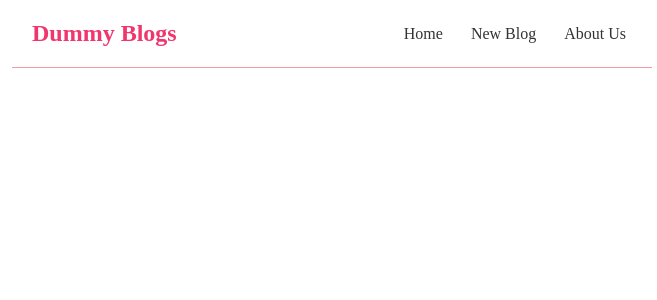
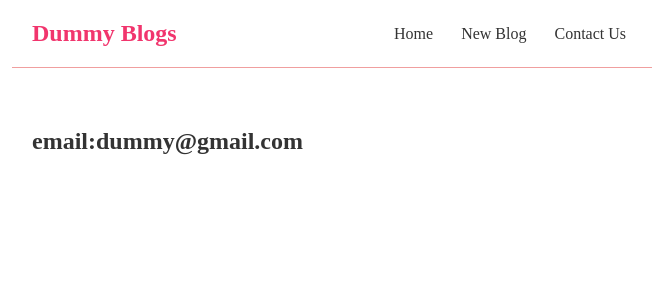
Before and after one commit to AbidRehman994/Blog-App, a React (Vite) app in the folder my-react-app/: page /Contact in a window 1280 px wide. Shown: the top 300 px of the page, without its empty margins (308-965 px from the left). Built offline with nearby package versions, Linux system fonts and the light colour scheme.

Commit message:
add: about.jsx

```diff
--- a/my-react-app/src/App.jsx
+++ b/my-react-app/src/App.jsx
@@ -6,6 +6,7 @@ import Navbar from './Navbar';
 import Home from './Home';
 import {BrowserRouter as Router,Route,Switch} from 'react-router-dom';
 import Create from "./Create";
+import Contact from './Contact';
 
 function App(){
   return(
@@ -20,6 +21,9 @@ function App(){
       <Route path="/Create">
       <Create/>
       </Route>
+       <Route path="/Contact">
+      <Contact/>
+      </Route>
     </Switch>
     </div>
    </div>
--- /dev/null
+++ b/my-react-app/src/Contact.jsx
@@ -0,0 +1,8 @@
+const Contact=()=>{
+    return(
+        <div className="Contact">
+        <h2>email:dummy@gmail.com</h2>
+        </div>
+    )
+}
+export default Contact;
--- a/my-react-app/src/Navbar.jsx
+++ b/my-react-app/src/Navbar.jsx
@@ -1,11 +1,12 @@
+import { Link } from "react-router-dom";
 const Navbar=()=>{
     return(
         <nav className="navbar">
             <h1>Dummy Blogs</h1>
             <div className="links">
-                <a href="/">Home</a>
-                <a href="/create">New Blog</a>
-                <a href="/contact">About Us</a>
+                <Link to= "/">Home</Link>
+                <Link to= "/create">New Blog</Link>
+                <Link to="/contact">Contact Us</Link>
             </div>
         </nav>
     );
```
